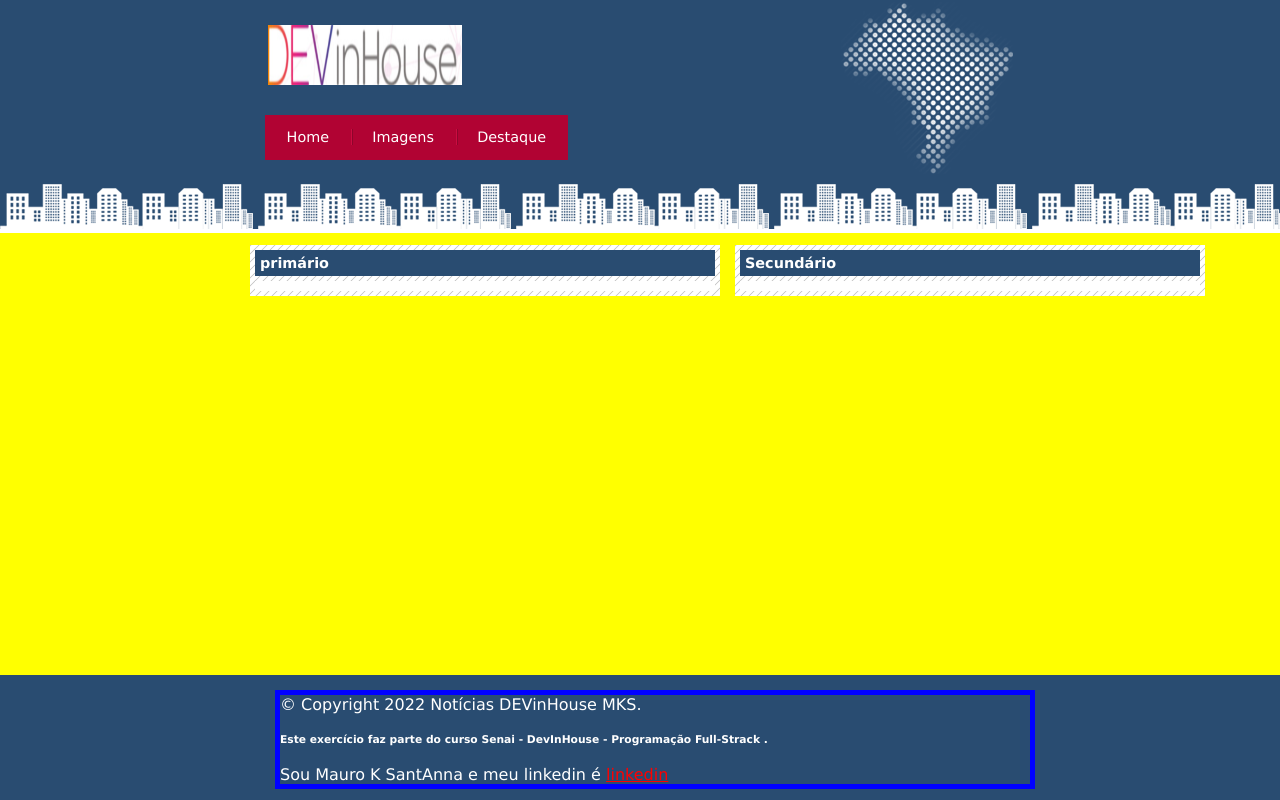
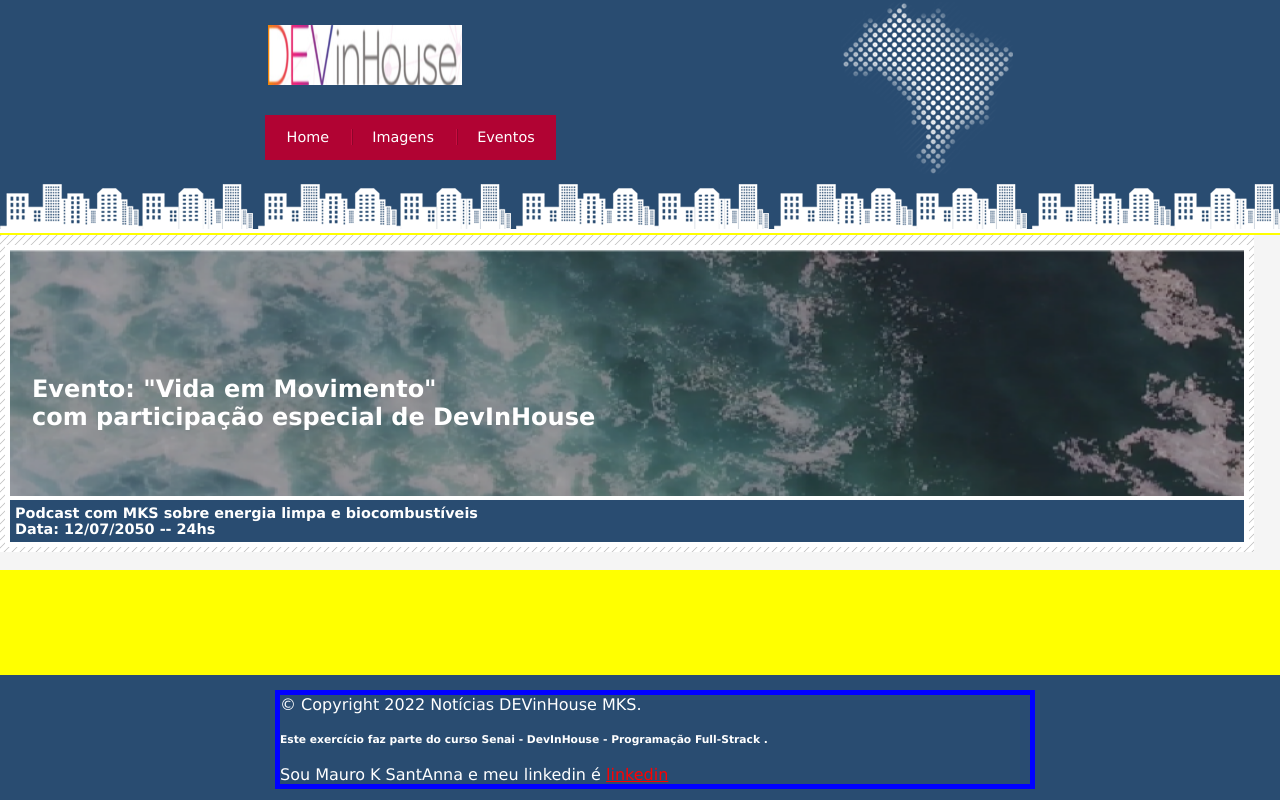
Before and after one commit to SantAnnaM/DevInHouse, a plain HTML site: page semana2/M1S02_Ex03/destaque.html in a window 1280 px wide. Drawn offline with Linux system fonts and the light colour scheme.

Commit message:
Inclusão link eventos

```diff
--- a/semana2/M1S02_Ex03/destaque.html
+++ b/semana2/M1S02_Ex03/destaque.html
@@ -7,7 +7,7 @@
     <link rel="shortcut icon" href="Imagens/favicon.ico" type="image/x-icon">
     <link rel="stylesheet" href="estilo.css">
 
-    <title>DEVinHouse</title>
+    <title>DEVinHouse Eventos</title>
 
 </head>
 
@@ -17,12 +17,12 @@
 
         <nav id="topo"><!-- Início Topo-->
 
-            <h1 class="logo">Notícias DEVinHouse</h1>
+            <h1 class="logo">Eventos</h1>
 
             <ul id="navegacao">
                 <li class="primeiro"><a id="home" href="index.html">Home</a></li>
                 <li><a id="imagens" href="imagens.html">Imagens</a></li>
-                <li><a id="destaque" href="destaque.html">Destaque</a></li>
+                <li><a id="destaque" href="destaque.html">Eventos</a></li>
             </ul>
 
         </nav><!-- Fim topo-->
@@ -37,26 +37,20 @@
             <div id="primario-destaque">
                     <div class="caixa">
 
-                        <h2>primário</h2>
-
                         <div class="caixa-conteudo">
-
+                            <img src="imagens/Mar.png" alt="fundo-mar">
+                           <h1>Evento: "Vida em Movimento" <br>
+                                com participação especial de DevInHouse
+                           </h1>
+                           <h2>Podcast com MKS sobre energia limpa e biocombustíveis <br>
+                                Data: 12/07/2050 -- 24hs</h2>
                         </div>
 
                     </div>
             </div>
 
-            <div id="secundario-destaque">
 
-                <div class="caixa">
 
-                    <h2>Secundário</h2>
-
-                    <div class="caixa-conteudo">
-
-                    </div>
-                </div>
-            </div>
 
             <!--Início Lateral-->
             <!-- <div id="lateral">
--- a/semana2/M1S02_Ex03/estilo.css
+++ b/semana2/M1S02_Ex03/estilo.css
@@ -96,7 +96,7 @@ section.imagens {
 section.destaque {
   background: #f5f5f5;
   margin-top: 60px;
-  margin-left: 250px;
+  margin-left: 0px;
 }
 
 section.img {
@@ -118,9 +118,29 @@ section.img {
 }
 
 #primario-destaque {
-  width: 470px;
-  float: left;
-  margin: 0 0 20px 0px;
+  display: block;
+  position: relative;
+  width: 100%;
+  height: 60px;
+}
+
+#primario-destaque {
+  display: block;
+  position: relative;
+  width: 98%;
+  height: 335px;
+}
+#primario-destaque img{
+  width: 100%;
+  height: 100%;
+}
+#primario-destaque h1{
+  display: block;
+  position: absolute;
+  color: white;
+  top: 50%;
+  left: 25%;
+  transform: translate(-50%, -50%);
 }
 
 #duas-colunas #primario {
```
Also changed, not shown: semana2/M1S02_Ex03/imagens.html (+1 -1 lines), semana2/M1S02_Ex03/index.html (+4 -2 lines), semana2/M1S02_Ex03/Imagens/Mar.png (added).
